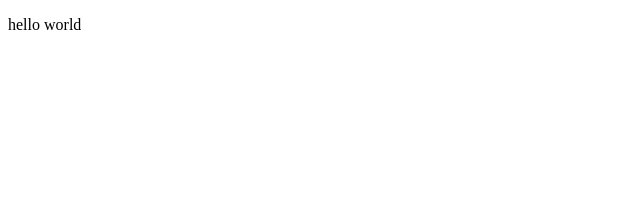
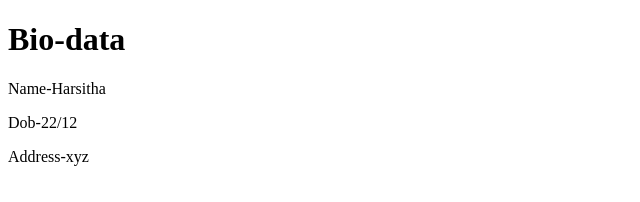
Before and after one commit to harsithakanwer/htmlcoding, a plain HTML site: page index.html in a window 1280 px wide. Shown: the whole page, without its empty margins (0-640 px from the left). Drawn offline with Linux system fonts and the light colour scheme.

Commit message:
Update index.html

```diff
--- a/index.html
+++ b/index.html
@@ -1,9 +1,13 @@
 <!DOCTYPE html>
 <html>
+  <head></head>
   <title>
-    Personal Details
+    Personal Information
   </title>
   <body>
-    <p>hello world</p>
+    <h1>Bio-data</h1>
+     <p>Name-Harsitha</p>
+    <p>Dob-22/12</p>
+    <P>Address-xyz</P>
   </body>
 </html>
```
